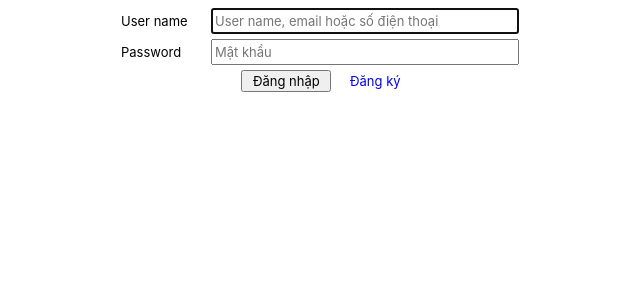
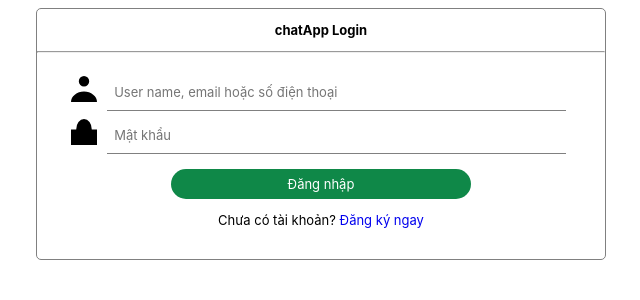
Before and after one commit to hieunm22/chatApp, a PHP site: page / in a window 1280 px wide. Shown: the top 300 px of the page, without its empty margins (319-959 px from the left). Run offline with PHP 8.4, Linux system fonts and the light colour scheme.

Commit message:
change login interface

```diff
--- a/include/index_loginform.html
+++ b/include/index_loginform.html
@@ -1,10 +1,24 @@
 <form action="" method="post">
-			<div class="login-info"><span class="lbl login">User name </span><input type="text" name="username" id="usr" placeholder="User name, email hoặc số điện thoại" required autofocus="true" /></div>
-			<div class="login-info"><span class="lbl login">Password </span><input type="password" name="password" id="pwd" placeholder="Mật khẩu" required oninvalid="enterPwd(this)"/></div>
-			<div class="login-info">
-				<center>
-					<input type="submit" name="login" class="login" value="Đăng nhập" />
-					<a class="register" href="register.php">Đăng ký</a>
-				</center>
-			</div>
+	<div class="cont">
+		<center><h3>chatApp Login</h3></center>
+		<hr class="seperator" />
+		<div class="login-info">
+			<svg class="login__icon name svg-icon" viewBox="0 0 20 20">
+				<path d="M0,20 a10,8 0 0,1 20,0z M10,0 a4,4 0 0,1 0,8 a4,4 0 0,1 0,-8"></path>
+			</svg>
+			<input type="text" name="username" id="usr" placeholder="User name, email hoặc số điện thoại" required autofocus="true" />
+		</div>
+		<div class="login-info">
+			<svg class="login__icon pass svg-icon" viewBox="0 0 20 20">
+				<path d="M0,20 20,20 20,8 0,8z M10,13 10,16z M4,8 a6,8 0 0,1 12,0"></path>
+			</svg>
+			<input type="password" name="password" id="pwd" placeholder="Mật khẩu" required oninvalid="enterPwd(this)"/>
+		</div>
+		<div class="login-info">
+			<center>
+				<input type="submit" name="login" class="login-btn" value="Đăng nhập" />
+				<p>Chưa có tài khoản? <a class="register-link" href="register.php">Đăng ký ngay</a></p>
+			</center>
+		</div>
+	</div>
 		</form>
--- a/include/index_loginjs.html
+++ b/include/index_loginjs.html
@@ -1,7 +1,7 @@
 		<script type="text/javascript">
 			$(document).ready(function(){
-				$('input#usr, input#pwd').on('keyup', function(e) {
-					$('div.login-message').text('');
+				$('input#usr, input#pwd').on('change', function(e) {
+					// $('div.login-message').text('');
 				});
 			});
 		</script>
--- a/style/animate.css
+++ b/style/animate.css
@@ -11,7 +11,6 @@
 }
 .ios-shake-incorrect-passcode {
     position: relative;
-    top: 50%;
     left: 0%;
     animation-name: glowme;
     animation-iteration-count: 3;
--- a/style/home.css
+++ b/style/home.css
@@ -22,8 +22,17 @@
     transition: border-color ease-in-out .15s,box-shadow ease-in-out .15s;
 }
 
+.cont {
+    border: solid 1px gray;
+    border-radius: 5px;
+    width: 45%;
+    margin: 0 auto;
+    height: 250px;
+    top: 50%;
+}
+
 .login-info {
-	width: 400px;
+	width: 500px;
 	margin: 0 auto;
 	padding-bottom: 5px;
 }
@@ -50,11 +59,65 @@
     margin-left:15px;
 	width: 140px;
 }
+/*------------------------------------------*/
+.login__icon {
+    margin-bottom: -0.4rem;
+    margin-right: 0.5rem;
+}
+svg {
+    display: inline-block;
+    width: 2rem;
+    height: 2rem;
+    overflow: visible;
+}
+
+.login__icon.name path {
+    stroke-dasharray: 73.50196075439453;
+    stroke-dashoffset: 73.50196075439453;
+    -webkit-animation: animatePath 2s 0.5s forwards;
+    animation: animatePath 2s 0.5s forwards;
+}
+
+.svg-icon path {
+    stroke: rgba(255, 255, 255, 0.9);
+    /* fill: none; */
+    stroke-width: 1;
+}
+.login__icon.pass path {
+    stroke-dasharray: 92.10662841796875;
+    stroke-dashoffset: 92.10662841796875;
+    -webkit-animation: animatePath 2s 0.5s forwards;
+    animation: animatePath 2s 0.5s forwards;
+}
+/*------------------------------------------*/
+
+.seperator {
+    margin-bottom: 20px;
+}
+
+#usr, #pwd {
+    width: 450px;
+    height: 35px;
+    border: none;
+    border-bottom: solid 1px gray;
+    padding-left: 7px;
+}
+#usr:focus, #pwd:focus {
+    outline: none;
+}
+
 .lbl {
 	display: inline-block;
 }
-.login {
-	width: 90px;
+.login-btn {
+    margin-top: 10px;
+    width: 60%;
+    height: 30px;
+    border: none;
+    border-radius: 15px;
+    background-color: #0f8848;
+    color: white;
+    cursor: pointer;
 }
 .required {
 	color: red;
```
Also changed, not shown: include/index_loginform_error.php (+18 -4 lines), users/76/index.php (added, +7 -0 lines), users/77/index.php (added, +7 -0 lines).
